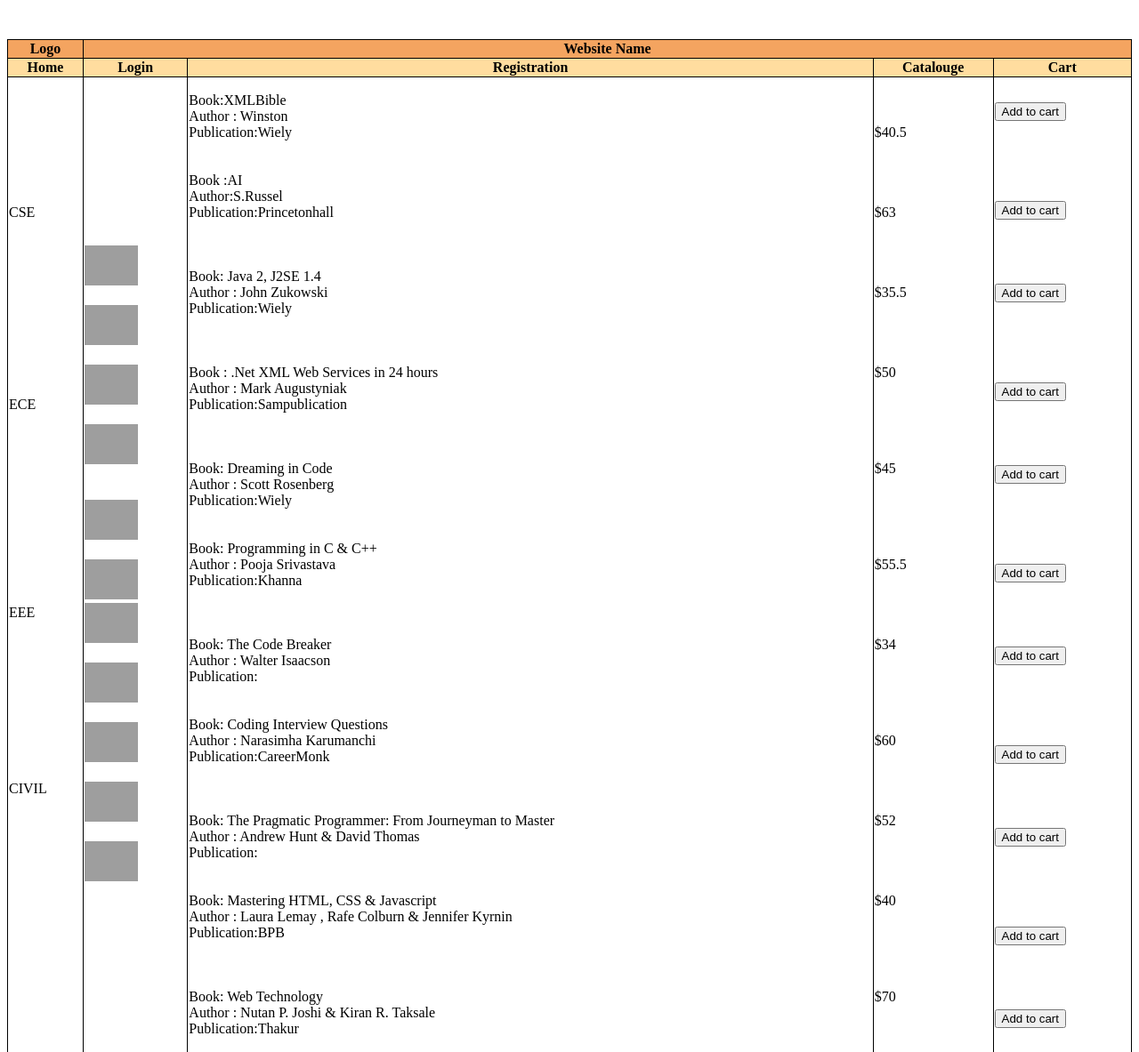
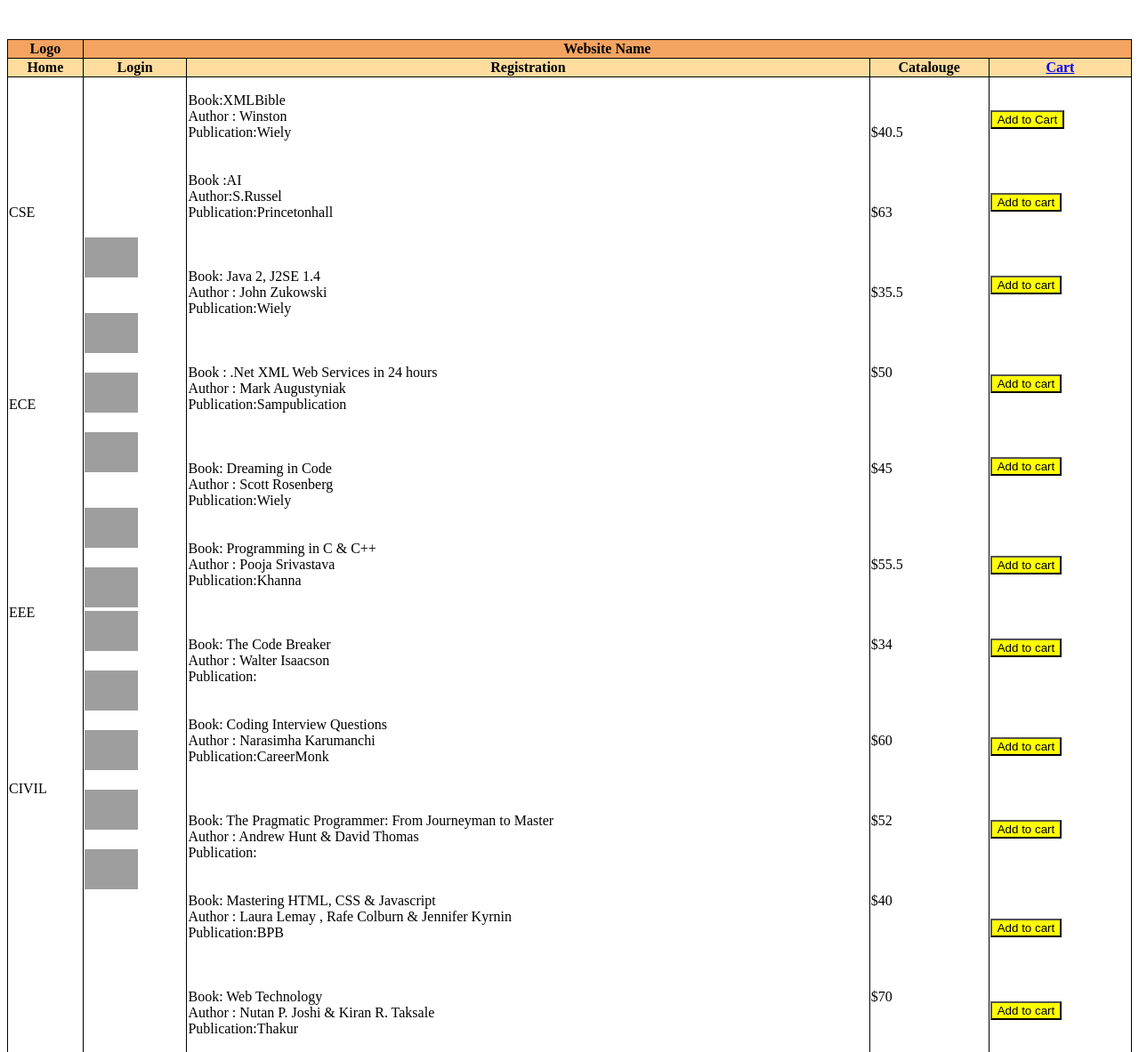
Before and after one commit to garima252005/FSD-WD-CSE17-GARIMASINGHPARIHAR, a plain HTML site: page HTML/labtable3.html in a window 1280 px wide. Shown: the top 1183 px of the page at 89% size. Drawn offline with Linux system fonts and the light colour scheme; grey boxes are pictures that could not be loaded.

Commit message:
labtable 3

```diff
--- a/HTML/labtable3.html
+++ b/HTML/labtable3.html
@@ -17,7 +17,7 @@
             <th>Login</th>
             <th>Registration</th>
             <th>Catalouge</th>
-            <th>Cart</th>
+            <th><a href="labtable4.html">Cart</a></th>
         </tr>
         <tr>
        <td>CSE<br><br><br><br><br><br><br><br><br><br><br><br>ECE<br><Br><br><br><br><br><br><br><br><br><br><br><br>EEE<br><br><br><br><br><br><br><br><br><br><br>
@@ -26,7 +26,7 @@
                <br><br>
                <td>
                <img src="https://m.media-amazon.com/images/I/516RaKSnC6L._UF1000,1000_QL80_.jpg" width="60" length="60">
-               <br><br>
+               <br><br><br>
                <img src="https://images-na.ssl-images-amazon.com/images/S/compressed.photo.goodreads.com/books/1385600294i/27543.jpg"  width="60" length="60">
                <br><br>
                <img src="https://archive.org/services/img/masteringjava2j200john/full/pct:200/0/default.jpg" width="60" length="60">
@@ -80,15 +80,21 @@
              </td>
 
              <td>
-                <button>Add to cart</button><br><br><br><br><br><br>
-                <button>Add to cart</button><br><br><br><br><br>
-                <button>Add to cart</button><br><br><br><br><br><br>
-                <button>Add to cart</button><br><br><br><br><br>
-                <button>Add to cart</button><br><br><br><br><br><br>
-                <button>Add to cart</button><br><br><br><br><br>
-                <button>Add to cart</button><br><br><br><br><br><br>
-                <button>Add to cart</button><br><br><br><br><br>
-                <button>Add to cart</button><br><br><br><br><br><br>
-                <button>Add to cart</button><br><br><br><br><br>
-                <button>Add to cart</button>
+
+                <button style="background-color:yellow; color:black; cursor:pointer;">Add to Cart</button><br><br><br><br><br>
+                <button style="background-color:yellow; color:black; cursor:pointer;">Add to cart</button><br><br><br><br><br>
+                <button style="background-color:yellow; color:black; cursor:pointer;">Add to cart</button><br><br><br><br><br><br>
+                <button style="background-color:yellow; color:black; cursor:pointer;">Add to cart</button><br><br><br><br><br>
+                <button style="background-color:yellow; color:black; cursor:pointer;">Add to cart</button><br><br><br><br><br><br>
+                <button style="background-color:yellow; color:black; cursor:pointer;">Add to cart</button><br><br><br><br><br>
+                <button style="background-color:yellow; color:black; cursor:pointer;">Add to cart</button><br><br><br><br><br><br>
+                <button style="background-color:yellow; color:black; cursor:pointer;">Add to cart</button><br><br><br><br><br>
+                <button style="background-color:yellow; color:black; cursor:pointer;">Add to cart</button><br><br><br><br><br><br>
+                <button style="background-color:yellow; color:black; cursor:pointer;">Add to cart</button><br><br><br><br><br>
+                <button style="background-color:yellow; color:black; cursor:pointer;">Add to cart</button>
              </td>
+
+</tr>
+</table>
+</body>
+</html>
```
